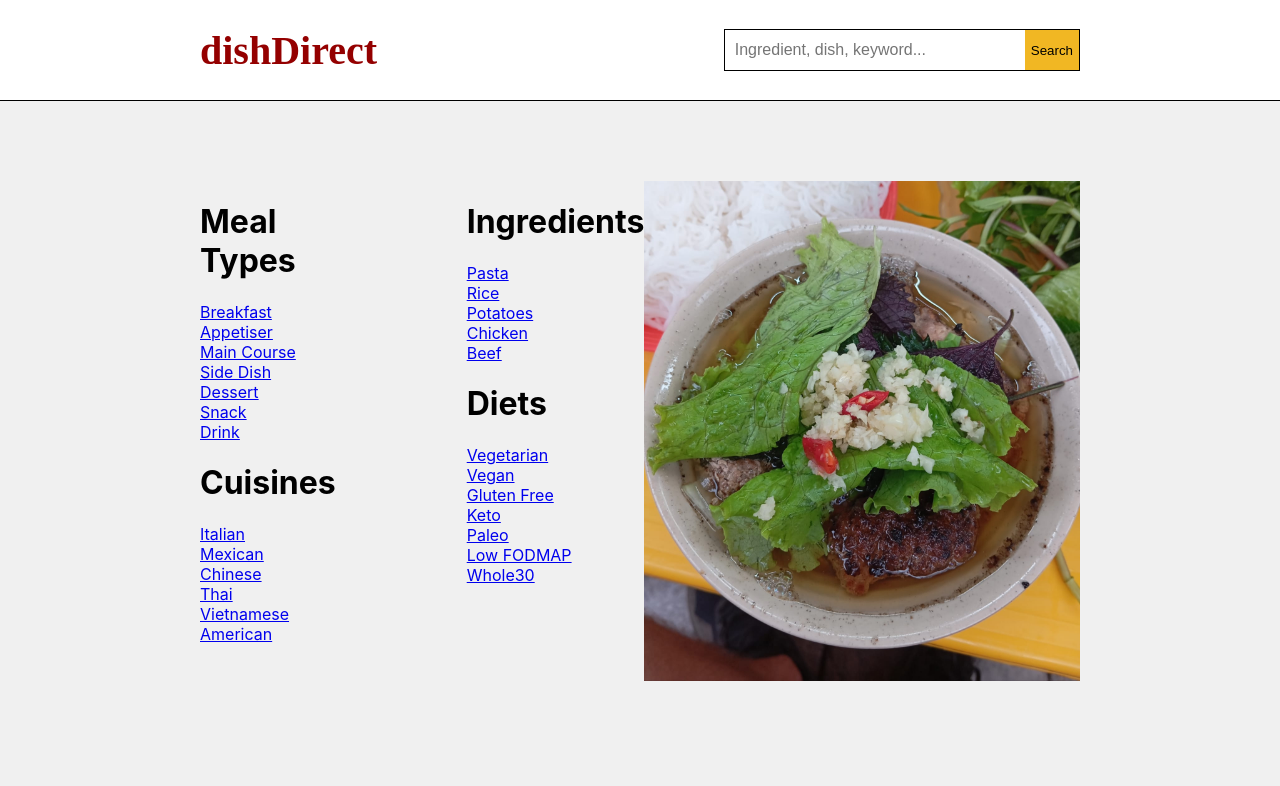
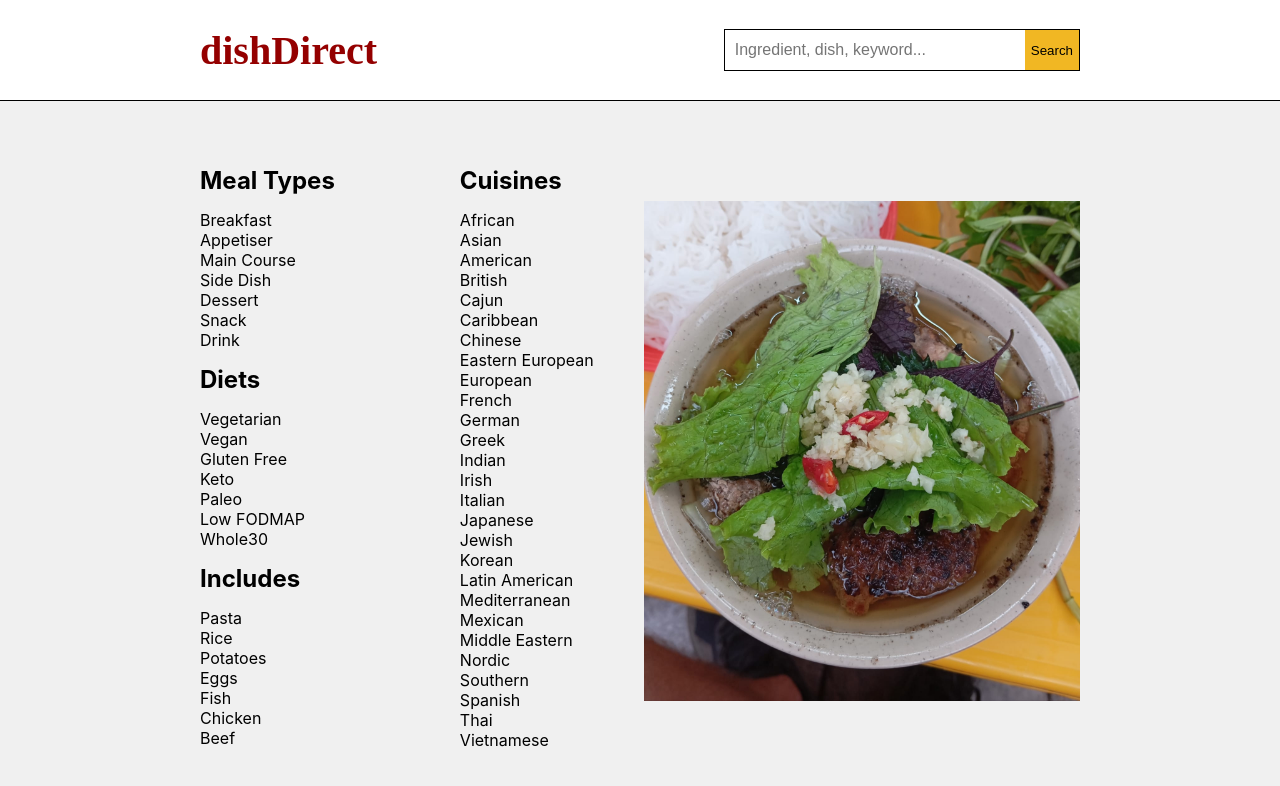
Before and after one commit to dtobrien23/dish-direct, a React (Create React App) app in the folder client/: page / in a window 1280 px wide. Shown: the top 786 px of the page. Built offline with nearby package versions, Linux system fonts and the light colour scheme.

Commit message:
Further styling on Home page

```diff
--- a/client/src/App.css
+++ b/client/src/App.css
@@ -5,3 +5,8 @@ body {
 span {
   margin-right: 50px;
 }
+
+h2 {
+  margin: 15px 0;
+  font-size: x-large;
+}
--- a/client/src/components/Navbar.js
+++ b/client/src/components/Navbar.js
@@ -16,7 +16,7 @@ const Navbar = () => {
     >
       <div
         style={{
-          margin: "0px 200px 0px 200px",
+          margin: "0px 200px",
           display: "flex",
           flexDirection: "row",
           alignItems: "center",
@@ -66,7 +66,6 @@ const Navbar = () => {
               boxSizing: "border-box",
             }}
           />
-          {/* <Link to="/recipes" style={{ textDecoration: "none" }}> */}
           <button
             type="submit"
             style={{
@@ -79,7 +78,6 @@ const Navbar = () => {
           >
             Search
           </button>
-          {/* </Link> */}
         </form>
       </div>
     </div>
--- a/client/src/pages/Home.js
+++ b/client/src/pages/Home.js
@@ -2,7 +2,6 @@ import React from "react";
 import Navbar from "../components/Navbar";
 import { Link } from "react-router-dom";
 import { useAppContext } from "../AppContext";
-import "../App.css";
 
 const Home = () => {
   const { setSearchQuery, handleSearch } = useAppContext();
@@ -18,15 +17,34 @@ const Home = () => {
   ];
 
   const cuisines = [
+    "African",
+    "Asian",
+    "American",
+    "British",
+    "Cajun",
+    "Caribbean",
+    "Chinese",
+    "Eastern European",
+    "European",
+    "French",
+    "German",
+    "Greek",
+    "Indian",
+    "Irish",
     "Italian",
+    "Japanese",
+    "Jewish",
+    "Korean",
+    "Latin American",
+    "Mediterranean",
     "Mexican",
-    "Chinese",
+    "Middle Eastern",
+    "Nordic",
+    "Southern",
+    "Spanish",
     "Thai",
     "Vietnamese",
-    "American",
   ];
-
-  const ingredients = ["Pasta", "Rice", "Potatoes", "Chicken", "Beef"];
 
   const diets = [
     "Vegetarian",
@@ -38,16 +56,28 @@ const Home = () => {
     "Whole30",
   ];
 
+  const ingredients = [
+    "Pasta",
+    "Rice",
+    "Potatoes",
+    "Eggs",
+    "Fish",
+    "Chicken",
+    "Beef",
+  ];
+
   return (
-    <div>
+    <div style={{ height: "100vh", display: "flex", flexDirection: "column" }}>
       <Navbar />
       <div
         id="homepage-container"
         style={{
+          flex: "1", // to fill up remaining vertical space beneath navbar
           display: "flex",
           flexDirection: "row",
           justifyContent: "space-between",
-          margin: "80px 200px",
+          alignItems: "center",
+          margin: "0px 200px",
         }}
       >
         <div
@@ -58,7 +88,7 @@ const Home = () => {
           }}
         >
           <div id="options-list-1" style={{ marginRight: "125px" }}>
-            <h1>Meal Types</h1>
+            <h2>Meal Types</h2>
             {mealTypes.map((type) => (
               <>
                 <Link
@@ -67,13 +97,48 @@ const Home = () => {
                     setSearchQuery(type);
                     handleSearch(type, "type");
                   }}
+                  style={{ textDecoration: "none", color: "black" }}
                 >
                   {type}
                 </Link>
                 <br />
               </>
             ))}
-            <h1>Cuisines</h1>
+            <h2>Diets</h2>
+            {diets.map((diet) => (
+              <>
+                <Link
+                  to="/recipes"
+                  onClick={() => {
+                    setSearchQuery(diet);
+                    handleSearch([diet], "diet");
+                  }}
+                  style={{ textDecoration: "none", color: "black" }}
+                >
+                  {diet}
+                </Link>
+                <br />
+              </>
+            ))}
+            <h2>Includes</h2>
+            {ingredients.map((ingredient) => (
+              <>
+                <Link
+                  to="/recipes"
+                  onClick={() => {
+                    setSearchQuery(ingredient);
+                    handleSearch([ingredient], "includeIngredients");
+                  }}
+                  style={{ textDecoration: "none", color: "black" }}
+                >
+                  {ingredient}
+                </Link>
+                <br />
+              </>
+            ))}
+          </div>
+          <div id="options-list-2">
+            <h2>Cuisines</h2>
             {cuisines.map((cuisine) => (
               <>
                 <Link
@@ -82,40 +147,9 @@ const Home = () => {
                     setSearchQuery(cuisine);
                     handleSearch(cuisine, "cuisine");
                   }}
+                  style={{ textDecoration: "none", color: "black" }}
                 >
                   {cuisine}
-                </Link>
-                <br />
-              </>
-            ))}
-          </div>
-          <div id="options-list-2">
-            <h1>Ingredients</h1>
-            {ingredients.map((ingredient) => (
-              <>
-                <Link
-                  to="/recipes"
-                  onClick={() => {
-                    setSearchQuery(ingredient);
-                    handleSearch([ingredient], "includeIngredients");
-                  }}
-                >
-                  {ingredient}
-                </Link>
-                <br />
-              </>
-            ))}
-            <h1>Diets</h1>
-            {diets.map((diet) => (
-              <>
-                <Link
-                  to="/recipes"
-                  onClick={() => {
-                    setSearchQuery(diet);
-                    handleSearch([diet], "diet");
-                  }}
-                >
-                  {diet}
                 </Link>
                 <br />
               </>
```
